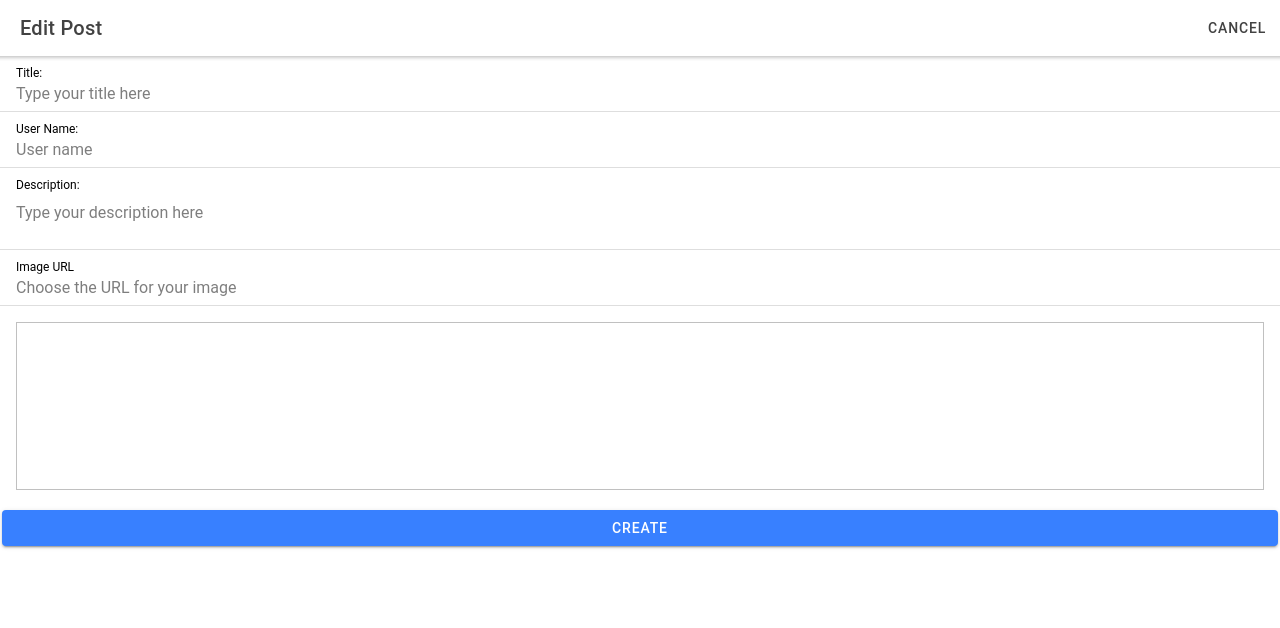
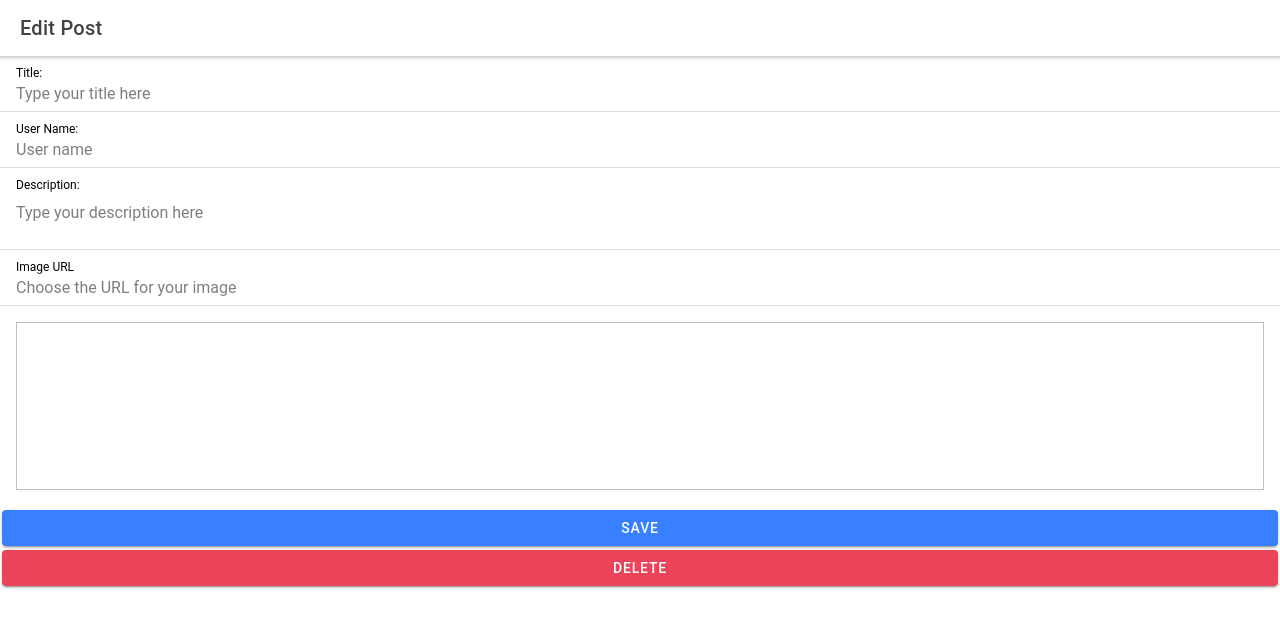
Before and after one commit to Daniel692/WhatAreYouUpTo, a React (Create React App) app: page /post/1 in a window 1280 px wide. Shown: the top 628 px of the page. Built offline with nearby package versions, Linux system fonts and the light colour scheme; no server answers.

Commit message:
CRUD functionality added

```diff
--- a/src/components/CardForm.jsx
+++ b/src/components/CardForm.jsx
@@ -23,7 +23,7 @@ function FormCard( {post, handleSubmit} ) {
     const submitForm = (event) => {
         event.preventDefault()
         const formData = {title: title, uid: userName, body: body, image: image}
-        handleSubmit(formData)
+        // handleSubmit(formData)
         if (formData.title === "" || formData.uid === "" || formData.body === "" || formData.image === "") {
             setError(
                 <IonItem>
@@ -40,23 +40,24 @@ function FormCard( {post, handleSubmit} ) {
         <form onSubmit={submitForm}>
             <IonItem>
                 <IonLabel position="stacked">Title:</IonLabel>
-                <IonInput placeholder="Type your title here" onIonChange={event => setTitle(event.target.value)}></IonInput>
+                <IonInput value={title} placeholder="Type your title here" onIonChange={event => setTitle(event.target.value)}></IonInput>
             </IonItem>
             <IonItem>
                 <IonLabel position="stacked">User Name:</IonLabel>
-                <IonInput placeholder="User name" onIonChange={event => setUserName(event.target.value)}></IonInput>
+                <IonInput value={userName} placeholder="User name" onIonChange={event => setUserName(event.target.value)}></IonInput>
             </IonItem>
             <IonItem>
                 <IonLabel position="stacked">Description:</IonLabel>
-                <IonTextarea placeholder="Type your description here" onIonChange={event => setBody(event.target.value)}></IonTextarea>
+                <IonTextarea value={body} placeholder="Type your description here" onIonChange={event => setBody(event.target.value)}></IonTextarea>
             </IonItem>
             <IonItem>
                 <IonLabel position="stacked">Image URL</IonLabel>
-                <IonInput placeholder="Choose the URL for your image" onIonChange={event => setImage(event.target.value)}></IonInput>
+                <IonInput value={image} placeholder="Choose the URL for your image" onIonChange={event => setImage(event.target.value)}></IonInput>
             </IonItem>
                 {error}
                 <IonImg style={{height: "200px"}} className="ion-padding" src={image === "" ? imgPlaceholder : image} ></IonImg>
-                <IonButton type="submit" expand="block">Create</IonButton>
+                <IonButton type="submit" expand="block">Save</IonButton>
+
 
 
         </form>
--- a/src/components/SingleCard.jsx
+++ b/src/components/SingleCard.jsx
@@ -23,8 +23,7 @@ const SingleCard = (props) => {
           <IonCardContent>
             {props.body}
           </IonCardContent>
-<IonButton shape="round" expand="block" color="secondary" onClick={goToPost}>Edit</IonButton>
-
+            <IonButton shape="round" expand="block" color="secondary" onClick={goToPost}>Edit</IonButton>
         </IonCard>
   );
 };
--- a/src/pages/EditPostPage.jsx
+++ b/src/pages/EditPostPage.jsx
@@ -1,30 +1,73 @@
-import { IonButton, IonHeader, IonToolbar, IonTitle, IonButtons, IonContent } from "@ionic/react";
+import { IonButton, useIonAlert, IonHeader, IonToolbar, IonTitle, IonButtons, IonContent } from "@ionic/react";
+import { useState, useEffect } from "react";
+import { useHistory} from 'react-router-dom';
+import { useParams } from "react-router";
 
-import FormCard from '../components/CardForm'
+import CardForm from '../components/CardForm'
 
-export default function EditPostPage(post, dismiss) {
+export default function EditPostPage() {
+    const history = useHistory()
+    const { id } = useParams();
+    const [post, setPost] = useState({})
+    const [presentDeleteDialog] = useIonAlert();
 
-    async function updatePost(postToUpdate) {
-        const dbUrl = `https://nimble-monument-344608-default-rtdb.europe-west1.firebasedatabase.app/posts/${post.id}.json`
+    useEffect(() => {
+        async function getPost() {
+            const res = await fetch(`https://nimble-monument-344608-default-rtdb.europe-west1.firebasedatabase.app/posts/${id}.json`)
+            const post = await res.json()
+            setPost(post)
+            console.log(post)
+        }
+        getPost()
+      }, [])
+
+    async function updatePost(post, postToUpdate) {
+        const dbUrl = `https://nimble-monument-344608-default-rtdb.europe-west1.firebasedatabase.app/posts/${id}.json`
         await fetch(dbUrl, {
             method: "PUT",
             body: JSON.stringify({ ...post, ...postToUpdate })
+        }).then(response => console.log(response))
+        history.push("/")
+    }
+
+    async function deletePost() {
+        const url = `https://nimble-monument-344608-default-rtdb.europe-west1.firebasedatabase.app/posts/${id}.json`;
+        const response = await fetch(url, {
+            method: "DELETE"
+        });
+        console.log(response);
+        history.push("/")
+    }
+
+    function confirmDelete() {
+        presentDeleteDialog({
+            title: 'Confirm delete',
+            message: 'Do you want to delete this Post?',
+            buttons: [
+                {
+                    text: 'No',
+                },
+                {
+                    text: 'Yes',
+                    handler: deletePost
+                }
+            ]
         })
-        console.log(JSON.stringify({ ...post, ...postToUpdate }))
-        dismiss()
-    }
+      }
+
 
     return (
         <IonContent>
         <IonHeader>
             <IonToolbar>
                 <IonButtons slot="secondary">
-                    <IonButton onClick={() => dismiss()}>Cancel</IonButton>
+
                 </IonButtons>
                 <IonTitle>Edit Post</IonTitle>
             </IonToolbar>
         </IonHeader>
-        <FormCard post={post} handleSubmit={updatePost} />
+        <CardForm post={post} handleSubmit={updatePost} />
+        <IonButton type="submit" expand="block" color="danger" onClick={confirmDelete}>Delete</IonButton>
     </IonContent>
     )
 }
```
Also changed, not shown: src/pages/TestEditPage.jsx (added, +36 -0 lines).
